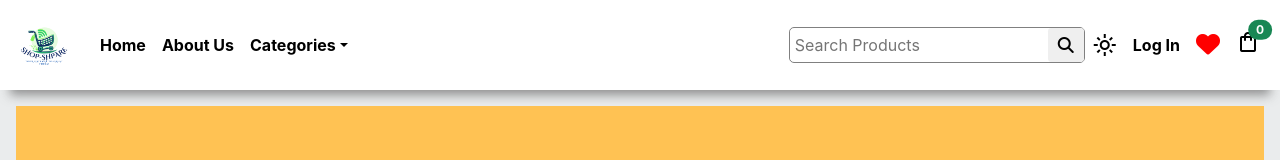
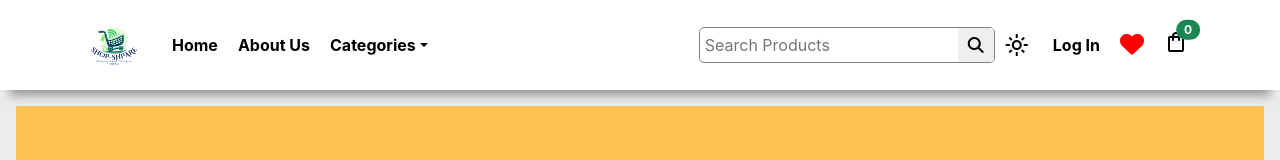
Before and after one commit to Vikash-Prajapati-23/Shop-Sphere, a React (Create React App) app in the folder Frontend/shop_sphare/: page / in a window 1280 px wide. Shown: the top 160 px of the page. Built offline with nearby package versions, Linux system fonts and the light colour scheme; no server answers.

Commit message:
A little css.

```diff
--- a/Frontend/shop_sphare/src/components/Navbar/Navbar.jsx
+++ b/Frontend/shop_sphare/src/components/Navbar/Navbar.jsx
@@ -21,7 +21,7 @@ const Navbar = ({ cart, setQuery }) => {
       }}
       className={`navbar sticky-sm-top sticky-top navbar-expand-lg`}
     >
-      <div className="container-fluid">
+      <div className="d-flex justify-content-between container">
         <a className="navbar-brand">
           <img
             src="./images/logo1.png"
--- a/Frontend/shop_sphare/src/components/Navbar/Style/Navbar.css
+++ b/Frontend/shop_sphare/src/components/Navbar/Style/Navbar.css
@@ -4,6 +4,7 @@
 
 .navs{
     margin: auto;
+    border: 2px solid transparent;
 }
 
 .cont-login{
```
